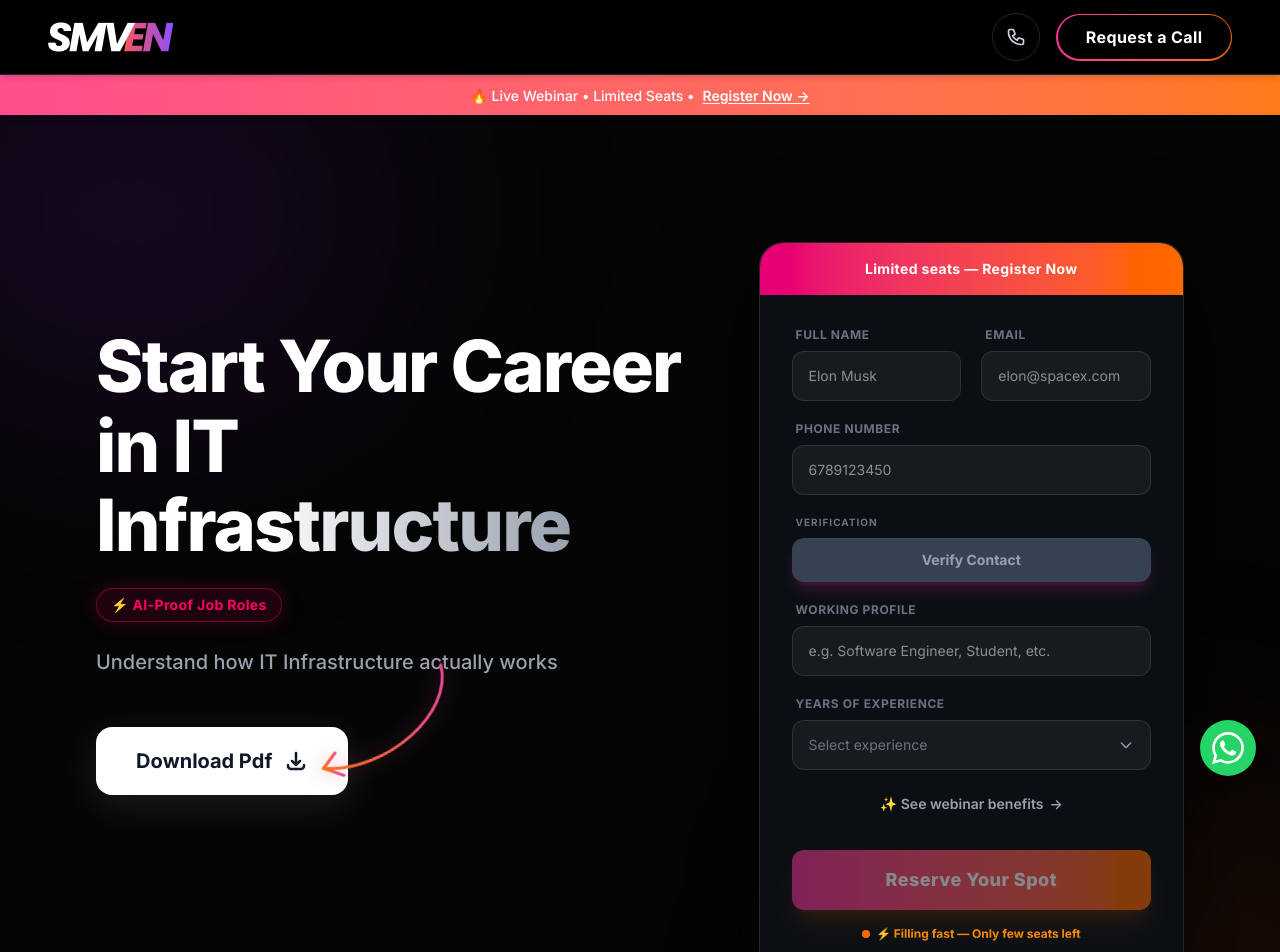
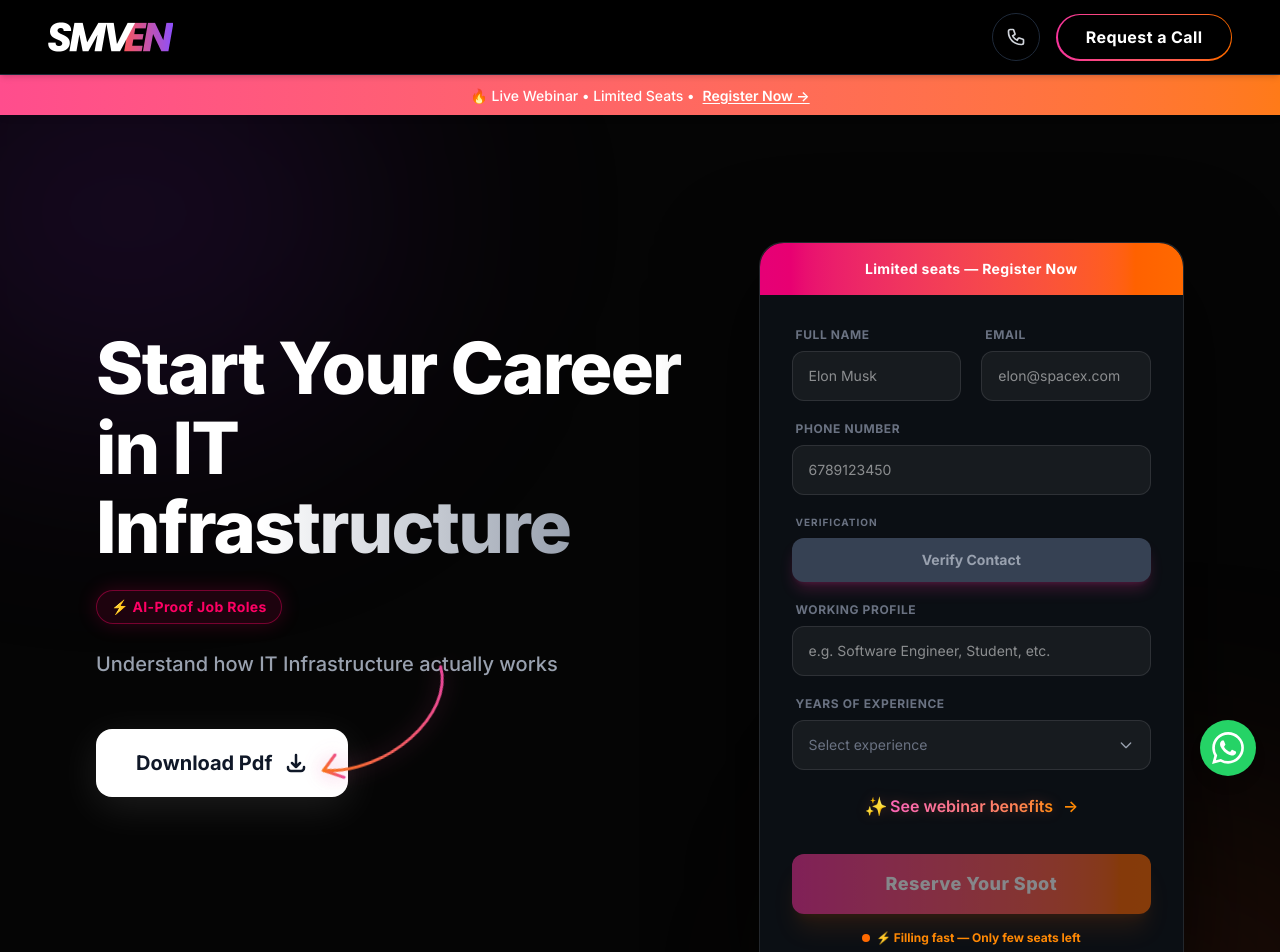
Before and after one commit to Yaswanth-rajana/svm, a React (Vite) app in the folder frontend/: page / in a window 1280 px wide. Shown: the top 952 px of the page. Built offline with nearby package versions, Linux system fonts and the light colour scheme.

Commit message:
testing changes 4

```diff
--- a/frontend/src/components/ui/BenefitsLink.jsx
+++ b/frontend/src/components/ui/BenefitsLink.jsx
@@ -1,3 +1,4 @@
+import { motion } from 'framer-motion';
 import { openBenefitsModal } from '../../utils/benefitsModalEvents';
 
 const BenefitsLink = () => {
@@ -6,10 +7,61 @@ const BenefitsLink = () => {
       <button
         type="button"
         onClick={openBenefitsModal}
-        className="group inline-flex items-center gap-1.5 text-xs sm:text-sm font-semibold text-zinc-400 hover:text-pink-400 transition-colors duration-250 cursor-pointer select-none bg-transparent border-0 p-0 outline-none"
+        className="group inline-flex items-center gap-1.5 text-sm sm:text-base font-semibold cursor-pointer select-none bg-transparent border-0 p-0 outline-none"
       >
-        <span>✨ See webinar benefits</span>
-        <span className="inline-block transition-transform duration-200 group-hover:translate-x-0.5">→</span>
+        {/* Glow pulsing container (non-clipped parent) */}
+        <motion.span
+          animate={{
+            filter: [
+              'drop-shadow(0px 0px 4px rgba(244,63,94,0.15))',
+              'drop-shadow(0px 0px 10px rgba(249,115,22,0.45))',
+              'drop-shadow(0px 0px 4px rgba(244,63,94,0.15))'
+            ]
+          }}
+          transition={{
+            duration: 3,
+            repeat: Infinity,
+            ease: "easeInOut"
+          }}
+          className="flex items-center gap-1 transition-all duration-300 group-hover:brightness-110"
+        >
+          {/* Sparkle Twinkle */}
+          <motion.span
+            animate={{
+              scale: [1, 1.15, 1],
+              rotate: [0, 2, -2, 0],
+              opacity: [0.75, 1, 0.75]
+            }}
+            transition={{
+              duration: 2.8,
+              repeat: Infinity,
+              ease: "easeInOut"
+            }}
+            className="inline-block origin-center"
+          >
+            ✨
+          </motion.span>
+
+          {/* Gradient Text */}
+          <span className="bg-gradient-to-r from-pink-400 to-orange-400 bg-clip-text text-transparent">
+            See webinar benefits
+          </span>
+        </motion.span>
+
+        {/* Arrow Motion */}
+        <motion.span
+          animate={{
+            x: [0, 4, 0]
+          }}
+          transition={{
+            duration: 2.5,
+            repeat: Infinity,
+            ease: "easeInOut"
+          }}
+          className="text-orange-400 group-hover:text-pink-400 transition-colors duration-300 ml-0.5"
+        >
+          →
+        </motion.span>
       </button>
     </div>
   );
```
